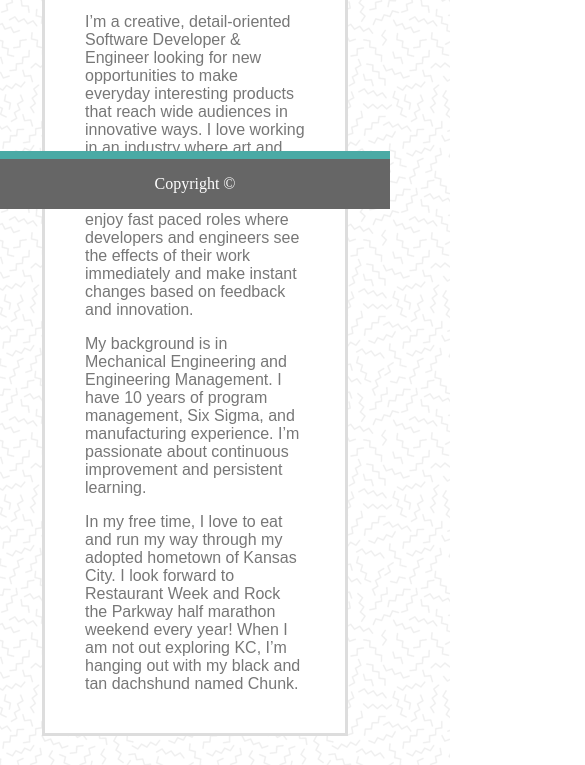
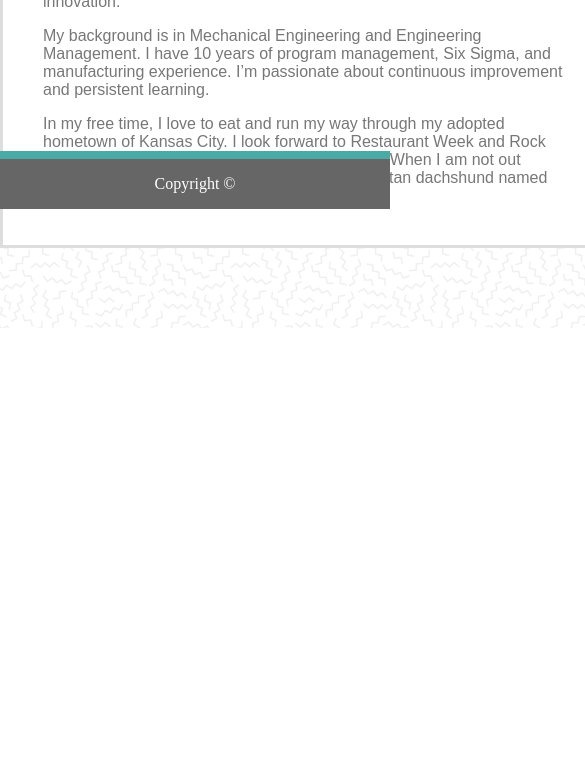
Before and after one commit to ashleyerffmeyer/responsive-portfolio, a plain HTML site: page index.html in a window 390 px wide. Shown: the part 635-1400 px from the top of the page, 585 px wide, since content can reach past the window. After the commit the page ends 963 px from the top, so only its background shows below. Drawn offline with Linux system fonts and the light colour scheme.

Commit message:
updated titles

```diff
--- a/assets/css/style.css
+++ b/assets/css/style.css
@@ -29,7 +29,6 @@ h1{
     background-color: #4aaaa5;
     padding: 40px;
     margin: 0px auto 0px;
-
 }
 
 ul{
@@ -214,15 +213,14 @@ input{
     width: 100%;
 }
 
-/** Small devices (landscape phones, 576px and up)**/
-@media screen and (max-width: 576px) {
+/** Small devices (landscape phones, 640px)**/
+@media screen and (max-width: 640px) {
     .nav-bar{
         background-color: #ffffff;
         border-color: #cccccc;
         text-align: center;
         border-style: solid;
         border-width: 0 0 1px 0;
-
         align-items: center;
         margin: 0 auto 40px;
         padding: 30px 30px 0 30px;
@@ -239,7 +237,7 @@ input{
         margin-left: 400px;
     }
     .content{
-        max-width: 300px;
+        max-width: 400px;
     }
 
 }
@@ -259,18 +257,10 @@ input{
     }
 }
 
- /**Large devices (desktops, 992px and up)
-@media screen and (max-width: 992px) {
+ /**Large devices (desktops, 980px and up)**/
+@media screen and (max-width: 980px) {
      .content{
-        max-width: 700px;
+        max-width: 800px;
     }
 
 }
-
-Extra large devices (large desktops, 1200px and up)
-@media (min-width: 1200px) {
-     .content{
-        max-width: 700px;
-    }
-
-}**/
--- a/index.html
+++ b/index.html
@@ -4,7 +4,7 @@
 <head>
     <meta charset="UTF-8">
     <meta name="viewport" content="width=device-width, initial-scale=1">
-    <title>Ashley Erffmeyer's Portfolio</title>
+    <title>Ashley Erffmeyer - About Me</title>
     <link rel="stylesheet" href="assets/css/style.css">
 </head>
 
```
Also changed, not shown: contact.html (+1 -1 lines), portfolio.html (+1 -1 lines).
